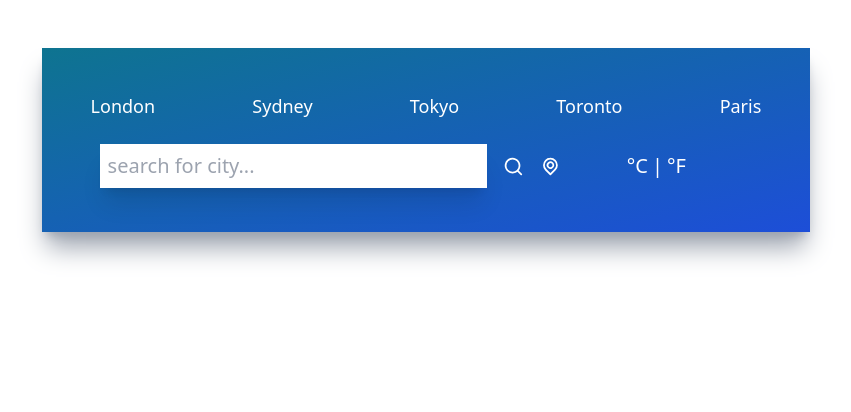
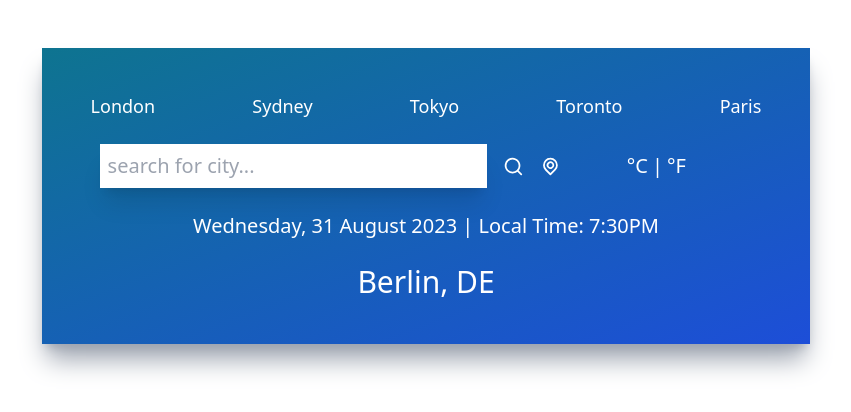
Before and after one commit to Oyawe/weather-app, a React (Vite) app: page / in a window 1280 px wide. Shown: the top 412 px of the page, without its empty margins (214-1065 px from the left). Built offline with nearby package versions, Linux system fonts and the light colour scheme.

Commit message:
added date,time and location

```diff
--- a/src/App.jsx
+++ b/src/App.jsx
@@ -1,5 +1,6 @@
 import "./App.css";
 import Inputs from "./components/Inputs";
+import TimeandLocation from "./components/TimeandLocation";
 import TopButtons from "./components/TopButtons";
 // import UilReact from "@iconscout/react-unicons/icons/uil-react";
 
@@ -9,6 +10,8 @@ function App() {
       <div className="mx-auto max-w-screen-md mt-4 py-5 bg-gradient-to-br from-cyan-700 to-blue-700 h-fit shadow-xl shadow-gray-400">
         <TopButtons />
         <Inputs />
+
+        <TimeandLocation />
       </div>
     </div>
   );
--- /dev/null
+++ b/src/components/TimeandLocation.jsx
@@ -0,0 +1,18 @@
+// import React from 'react'
+
+const TimeandLocation = () => {
+  return (
+    <div>
+      <div className="flex items-center justify-center my-6">
+        <p className="text-white text-xl font-extralight">
+          Wednesday, 31 August 2023 | Local Time: 7:30PM
+        </p>
+      </div>
+      <div className="flex items-center justify-center my-6">
+        <p className="text-white text-3xl font-medium">Berlin, DE</p>
+      </div>
+    </div>
+  );
+};
+
+export default TimeandLocation;
```
